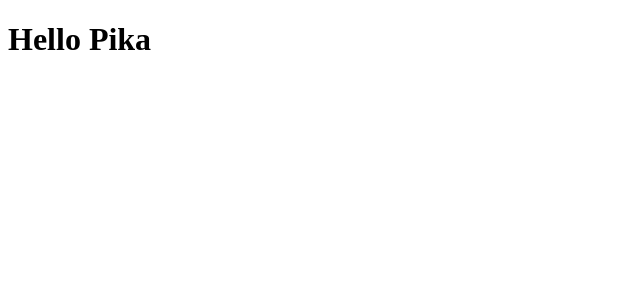
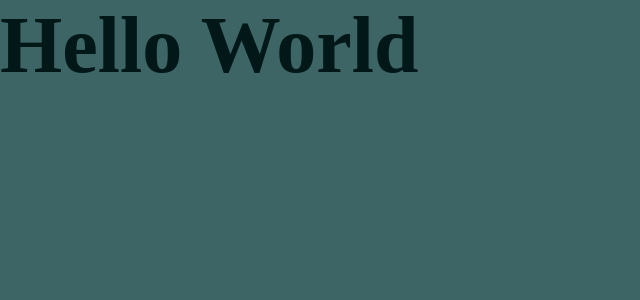
Before and after one commit to LucasRochaFernandes/Knowing_React, a React app: page / in a window 1280 px wide. Shown: the top 300 px of the page, without its empty margins (0-640 px from the left). Built offline with nearby package versions, Linux system fonts and the light colour scheme.

Commit message:
conceitos importantes

```diff
--- a/package.json
+++ b/package.json
@@ -18,7 +18,11 @@
     "@babel/preset-react": "^7.16.7",
     "babel-loader": "^8.2.3",
     "cross-env": "^7.0.3",
+    "css-loader": "^6.7.1",
     "html-webpack-plugin": "^5.5.0",
+    "node-sass": "^7.0.1",
+    "sass-loader": "^12.6.0",
+    "style-loader": "^3.3.1",
     "webpack": "^5.70.0",
     "webpack-cli": "^4.9.2",
     "webpack-dev-server": "^4.7.4"
--- a/src/App.jsx
+++ b/src/App.jsx
@@ -1,3 +1,7 @@
+
+import "./styles/global.scss"
+
+
 export function App(){
-    return <h1>Hello Pika</h1>
+    return <h1>Hello World</h1>
 }
--- /dev/null
+++ b/src/styles/global.scss
@@ -0,0 +1,14 @@
+* {
+  margin: 0;
+  padding: 0;
+  box-sizing: border-box;
+}
+
+body {
+  font: Arial, Helvetica, sans-serif;
+  background-color: rgb(61, 101, 102);
+  color: rgb(2, 24, 24);
+  h1 {
+    font-size: 80px;
+  }
+}
--- a/webpack.config.js
+++ b/webpack.config.js
@@ -33,6 +33,11 @@
         exclude: /node_modules/,
         use: "babel-loader",
       },
+      {
+        test: /\.scss$/,
+        exclude: /node_modules/,
+        use: ["style-loader", "css-loader", "sass-loader"],
+      },
     ],
   },
 };
```
Also changed, not shown: 1 other file (tests, documents, lock files or other folders).
